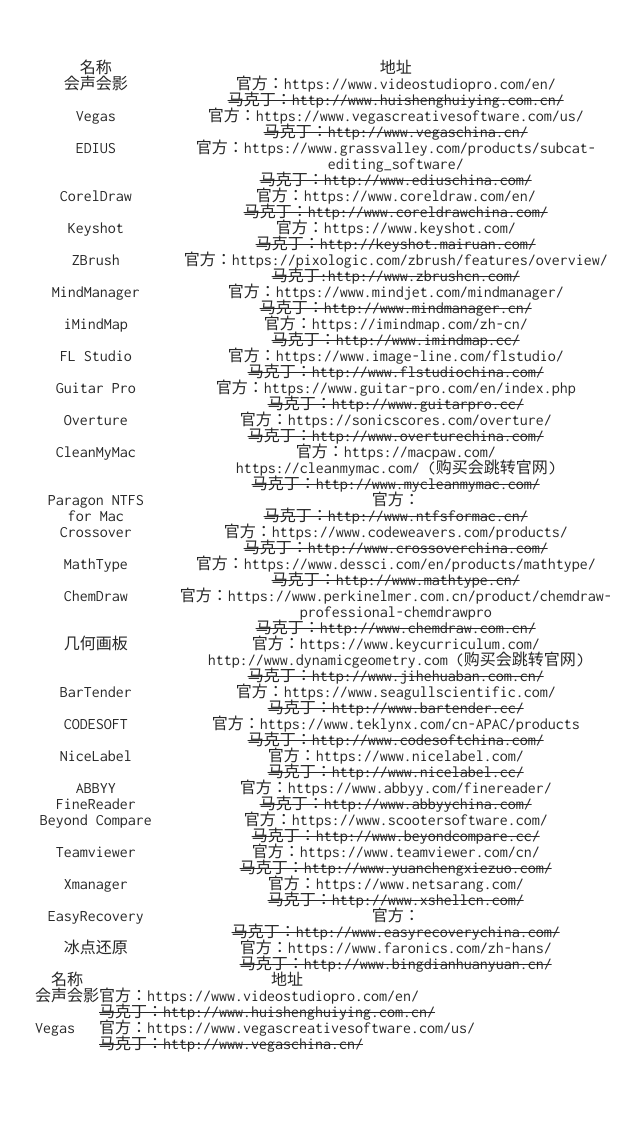
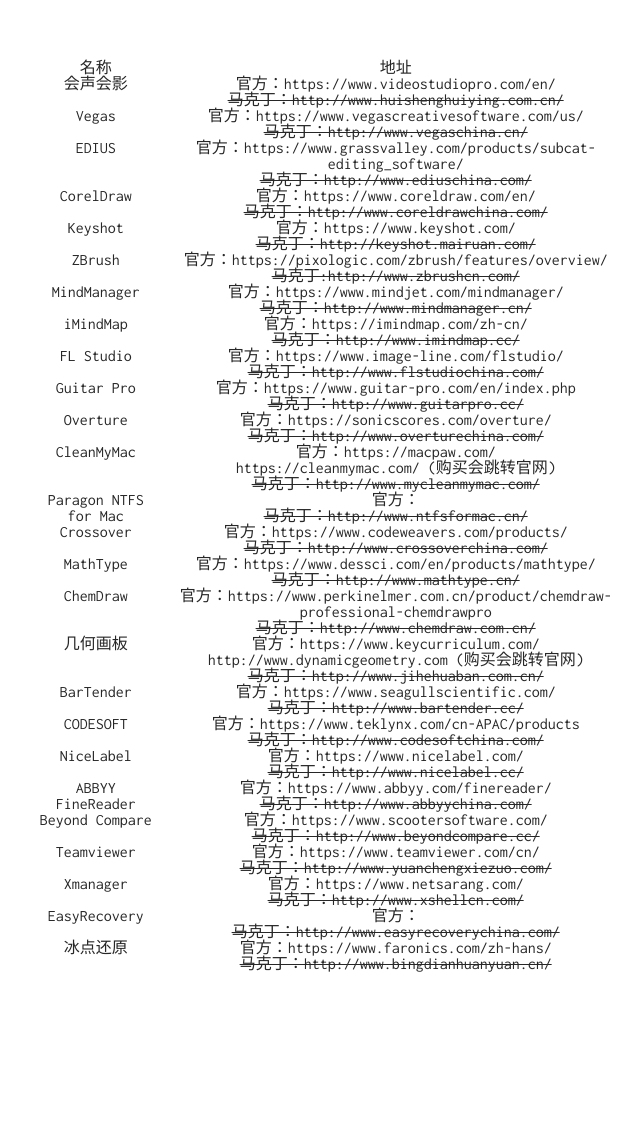
Before and after one commit to yrir/oldyuan.com, a Jekyll site: the page built from makedinglist/index.md, in a window 1280 px wide. Shown: the whole page, without its empty margins (305-945 px from the left). Built offline with Jekyll 4.4.1, drawn with Linux system fonts in a browser that asks for light colours; our own code applies the rules of GitHub Pages for plain Markdown files; after the commit the page ends 1032 px from its top, so only the background shows below that.

Commit message:
Update index.md

```diff
--- a/makedinglist/index.md
+++ b/makedinglist/index.md
@@ -27,10 +27,3 @@
 | Xmanager | 官方：https://www.netsarang.com/<br>~~马克丁：http://www.xshellcn.com/~~ |
 | EasyRecovery | 官方：<br>~~马克丁：http://www.easyrecoverychina.com/~~ |
 | 冰点还原 | 官方：https://www.faronics.com/zh-hans/<br>~~马克丁：http://www.bingdianhuanyuan.cn/~~ |
-
-
-| 名称     	| 地址                                                                                         	|
-|----------	|----------------------------------------------------------------------------------------------	|
-| 会声会影 	| 官方：https://www.videostudiopro.com/en/<br />~~马克丁：http://www.huishenghuiying.com.cn/~~ 	|
-| Vegas    	| 官方：https://www.vegascreativesoftware.com/us/<br />~~马克丁：http://www.vegaschina.cn/~~   	|
-|          	|                                                                                              	|
```
